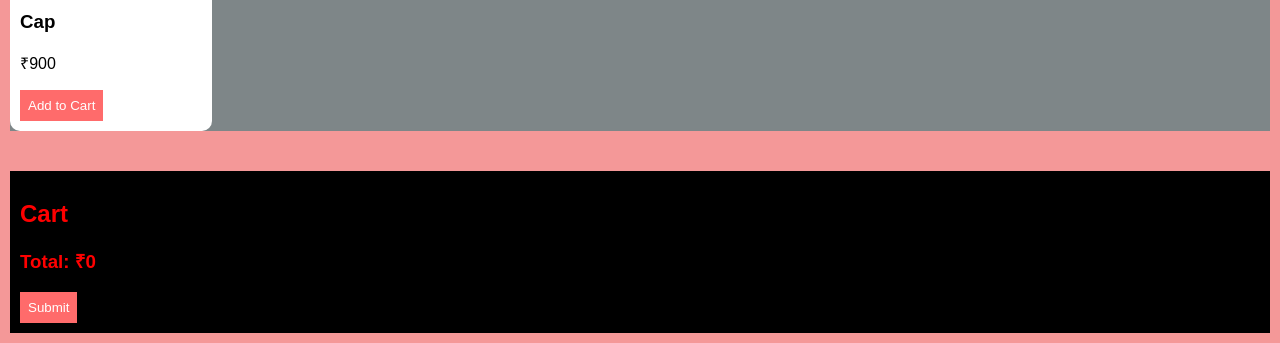
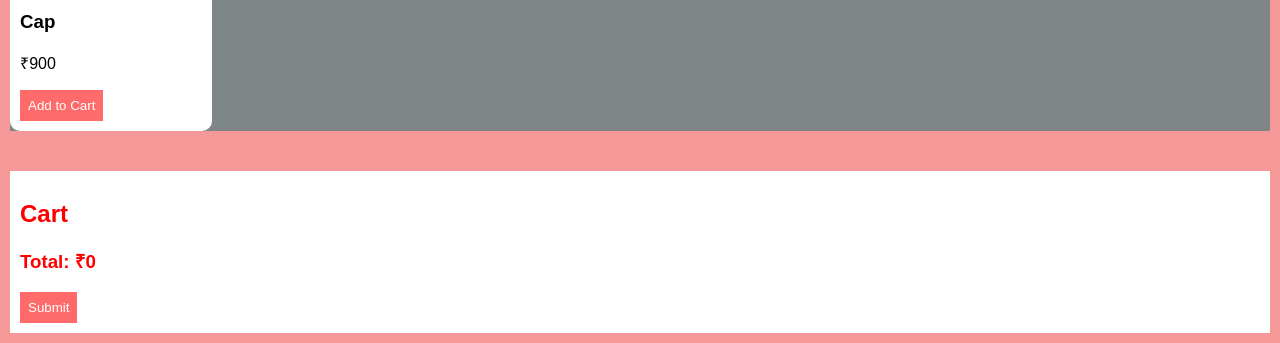
Before and after one commit to manav000patel-lab/CartXfinal, a plain HTML site: page index.html in a window 1280 px wide. Shown: the part 666-1009 px from the top of the page. Drawn offline with Linux system fonts and the light colour scheme.

Commit message:
Update style.css

```diff
--- a/style.css
+++ b/style.css
@@ -110,7 +110,7 @@ header {
 .cart {
   background: white;
   padding: 10px;
-  background-color: black;
+  background-color:background-color: rgb(103, 95, 95);
   color: red;
 }
 
```
